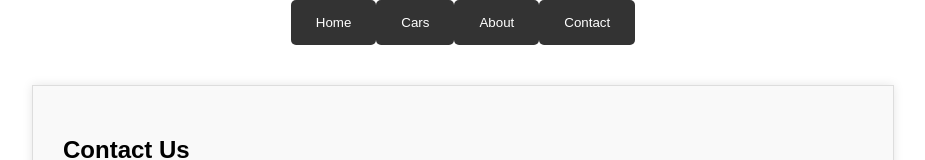
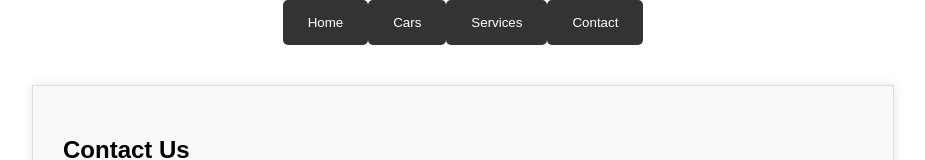
Before and after one commit to eugenenyirenda/Vehicles, a plain HTML site: page contact.html in a window 1280 px wide. Shown: the top 160 px of the page, without its empty margins (177-1102 px from the left). Drawn offline with Linux system fonts and the light colour scheme.

Commit message:
Update contact.html

```diff
--- a/contact.html
+++ b/contact.html
@@ -72,7 +72,7 @@
     <div class="nav-buttons">
         <a href="index.html"><button class="nav-button">Home</button></a>
         <a href="cars.html"><button class="nav-button">Cars</button></a>
-        <a href="Services.html"><button class="nav-button">About</button></
+        <a href="Services.html"><button class="nav-button">Services</button></
         <a href="contact.html"><button class="nav-button">Contact</button></a>
     </div>
     <div class="container">
```
